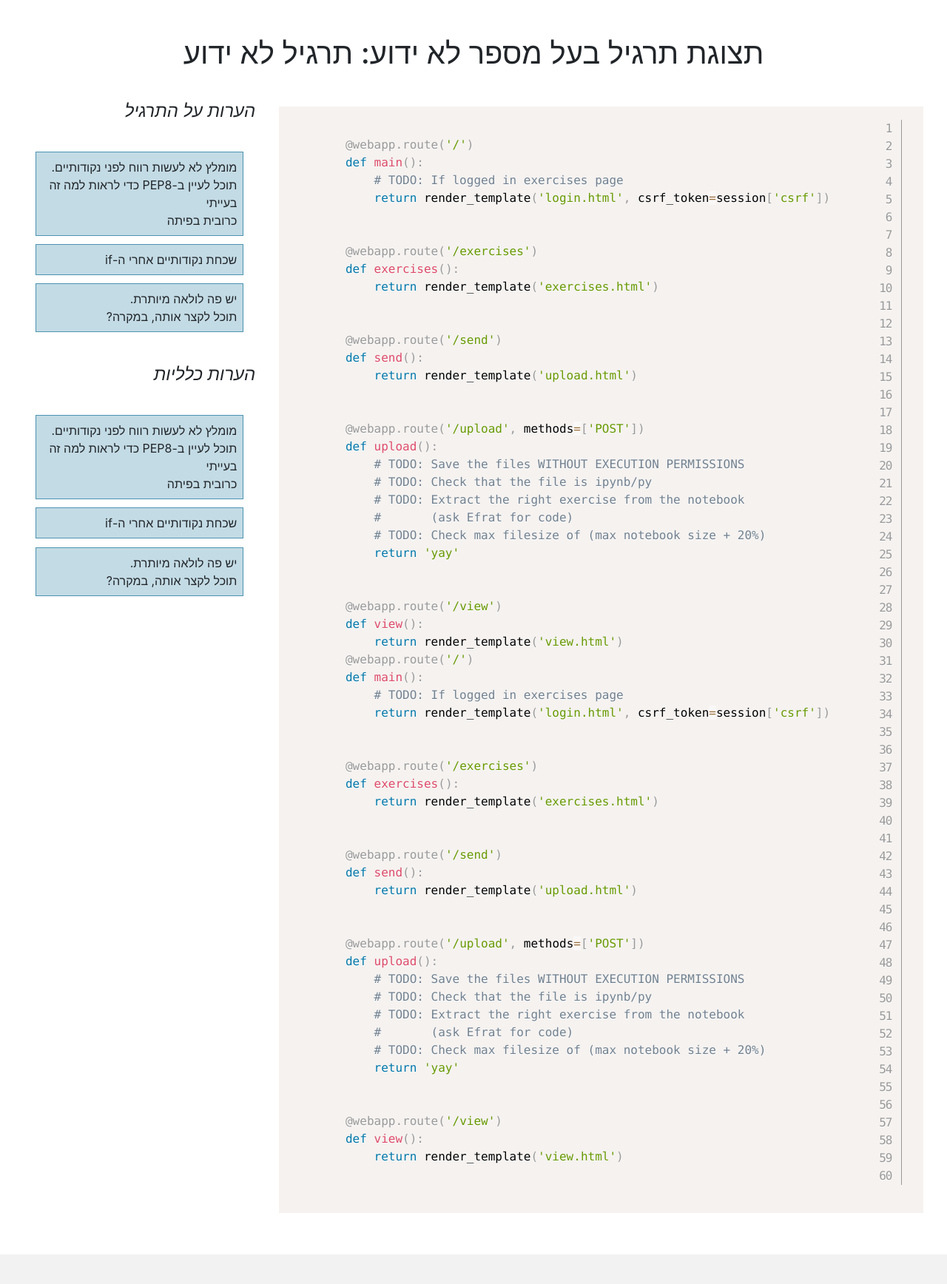
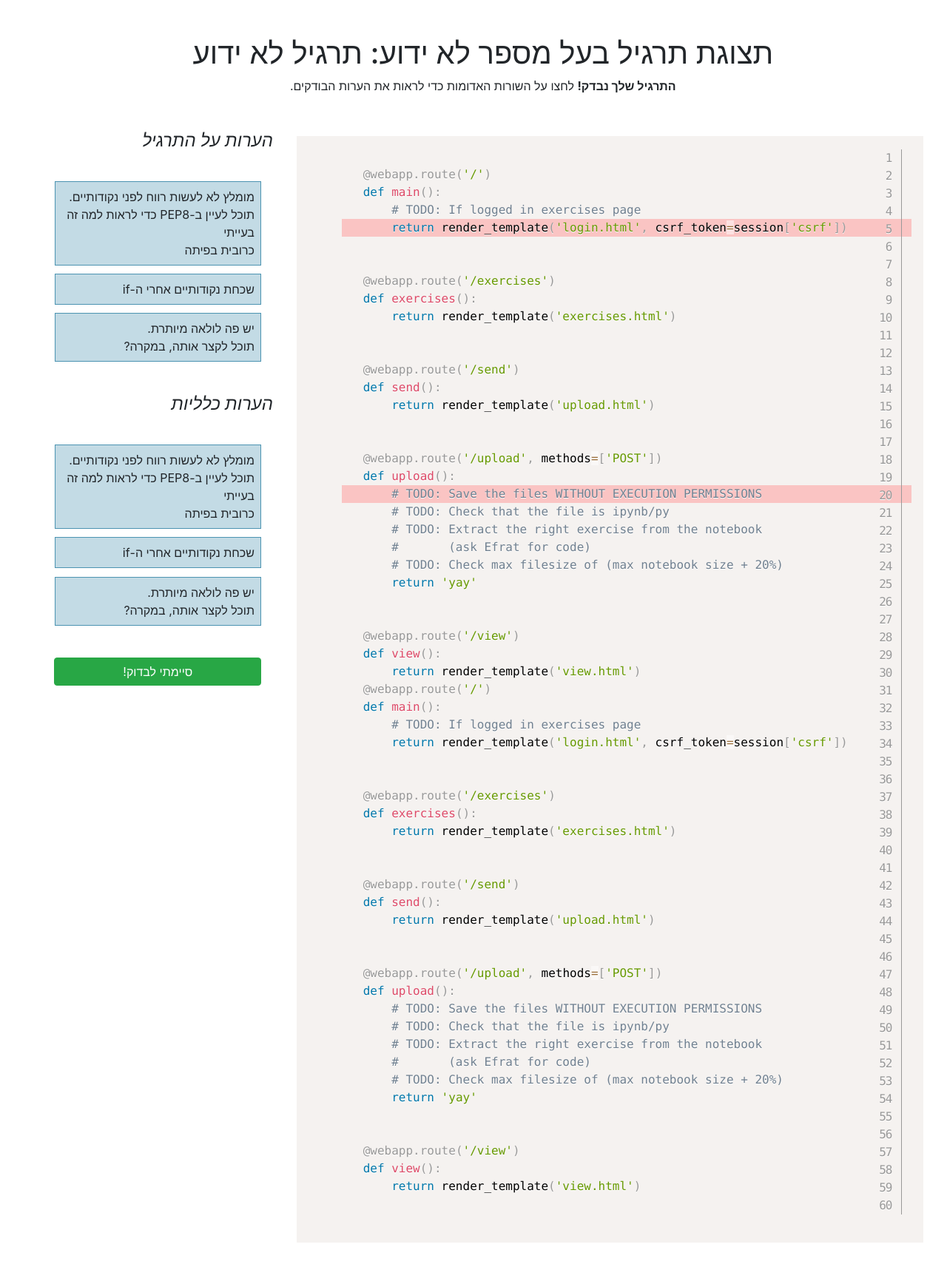
Before and after one commit to GreenLLC/FreeCourse-LMS, a Python web app: template templates/view.html in a window 1280 px wide. Shown: the whole page at 74% size. Before the commit the page ends 1696 px from the top, so only its background shows below. Run offline with Jinja, Linux system fonts and the light colour scheme; the template is opened without the code that fills it, so the values that code supplies are empty; some libraries are stand-ins or nearby versions.

Commit message:
Greatly improve exercise view

```diff
--- /dev/null
+++ b/static/comments.js
@@ -0,0 +1,77 @@
+const COMMENTED_LINE_COLOR = '#fac4c3';
+
+function markLine(target, color) {
+  if (target.dataset.marked === 'true') { return; }
+  if (color === true) {
+    color = COMMENTED_LINE_COLOR;
+  } else if (color === false) {
+    color = 'none';
+  }
+  target.style.background = color;
+}
+
+function addPopover(line, lineData) {
+  const commentElement = $(`.line[data-line="${line}"]`);
+  commentElement.popover({
+    html: true,
+    title: `שורה ${line}`,
+    content: lineData,
+    placement: 'left', // Actually right :P
+  });
+  commentElement[0].dataset.marked = true;
+}
+
+function createLineComments(comments) {
+  groupedComments = {};
+  comments.forEach((comment) => {
+    if (groupedComments[comment.line] === undefined) {
+      groupedComments[comment.line] = comment.text;
+    } else {
+      groupedComments[comment.line] += `<hr>${comment.text}`;
+    }
+  });
+  return groupedComments;
+}
+
+function treatComments(comments) {
+  comments = [{line: 5, text: 'הרצל אל תאכל כרובית בפיתה'}, {line: 5, text: "הרצל שוב פעם אכלת כרובית בפיתה. זו פעם מיליון שאני אומרת לך לא לאכול כרובית בפיתה!!!"}, {line: 20, text: "Hello"}]; // Mock data
+  if (comments === undefined) {
+    console.error('Probably bad xhr request');
+    return;
+  }
+  const lineComments = createLineComments(comments);
+  Object.keys(lineComments).forEach((line) => addPopover(line, lineComments[line]));
+  $("[data-toggle=popover]").popover();
+}
+
+
+function pullComments(exerciseId, callback) {
+  const url = `/comments/get/${exerciseId}`;
+  var xhr = new XMLHttpRequest();
+
+  xhr.onreadystatechange = function() {
+    if (xhr.readyState === 4) {
+      callback(xhr.response.json);
+    }
+  }
+
+  xhr.open('GET', url, true);
+  xhr.send('');
+}
+
+
+function addLineSpansToPre(items) {
+  Array.from(items).map((item) => {
+    item.innerHTML = item.innerHTML.split('\n').map((line, i) => {
+      return `<span data-line="${i + 1}" class="line"> ${line}</span>`;
+    }).join('\n');
+  });
+  window.dispatchEvent(new Event('lines-numbered'));
+}
+
+
+window.addEventListener('load', (event) => {
+  const exerciseId = 1; //  TODO: Get exercise id from URL
+  addLineSpansToPre(document.getElementsByTagName('pre'));
+  pullComments(exerciseId, treatComments);
+});
--- a/static/grader.js
+++ b/static/grader.js
@@ -1,32 +1,40 @@
 function trackDragAreas(items) {
-  function markLine(e, color) {
-      let span = (e.target.nodeType == 3) ? e.target.parentNode : e.target;
-      let target = span.closest('.line');
-      target.style.background = color;
+  const exerciseId = document.getElementById('code-view').dataset.id;
+
+  function _markLine(e, color) {
+    let span = (e.target.nodeType == 3) ? e.target.parentNode : e.target;
+    let target = span.closest('.line');
+    markLine(target, color);
   }
-
 
   Array.from(items).forEach((item) => {
     item.addEventListener('dragover', (e) => {
-      markLine(e, '#fac4c3');
+      e.preventDefault();
+      _markLine(e, true);
     }, false);
     item.addEventListener('dragleave', (e) => {
-      markLine(e, 'none');
-    }, false);
-    item.addEventListener('dragover', (e) => {
       e.preventDefault();
-      //markLine(e, 'none');
+      _markLine(e, false);
     }, false);
     item.addEventListener('dragenter', (e) => {
       e.preventDefault();
+    }, false);
+    item.addEventListener('mouseenter', (e) => {
+      e.preventDefault();
+      _markLine(e, true);
+    }, false);
+    item.addEventListener('mouseleave', (e) => {
+      e.preventDefault();
+      _markLine(e, false);
     }, false);
     item.addEventListener('drop', (e) => {
       e.preventDefault()
       let span = (e.target.nodeType == 3) ? e.target.parentNode : e.target;
       let target = span.closest('.line');
       let line = target.dataset.line;
-      console.log(e.dataTransfer.getData('text/plain'));
-      markLine(e, 'none');
+      let commentId = e.dataTransfer.getData('text/plain');
+      _markLine(e, false);
+      sendComment('id', exerciseId, line, commentId);
     }, false);
   });
 }
@@ -34,9 +42,7 @@ function trackDragAreas(items) {
 
 function trackDraggables(elements) {
   Array.from(elements).forEach((item) => {
-    console.log(item);
     item.addEventListener('dragstart', (e) => {
-      console.log(e.target.dataset.commentid);
       e.dataTransfer.setData('text/plain', e.target.dataset.commentid);
     });
   });
@@ -45,8 +51,18 @@ function trackDraggables(elements) {
 
 function sendComment(kind, exerciseId, line, commentData) {
   let xhr = new XMLHttpRequest();
-  xhr.open("POST", '/add/comment/', true);
+  xhr.open("POST", '/comments/add/', true);
   xhr.setRequestHeader('Content-Type', 'application/json');
+  xhr.onreadystatechange = () => {
+    if (xhr.readyState == 4) {
+      if (xhr.status == 200) {
+        console.log(xhr.responseText);
+      } else {
+        console.log(xhr.status);
+      }
+    }
+  }
+
   xhr.send(
     JSON.stringify({
       exercise: exerciseId,
@@ -55,6 +71,7 @@ function sendComment(kind, exerciseId, line, commentData) {
       kind: kind,  // Should be 'text' or 'id'
     })
   );
+
 }
 
 
@@ -68,22 +85,7 @@ function sendExistsComment(exerciseId, line, commentId) {
 }
 
 
-function drawComment(line, comment) {
-}
-
-
-function addLineSpansToPre(items) {
-  Array.from(items).map((item) => {
-    item.innerHTML = item.innerHTML.split('\n').map((line, i) => {
-     return `<span data-line="${i + 1}" class="line"> ${line}</span>`;
-    }).join('\n');
-  });
-}
-
-
-window.onload = function(e) {
-  let preElements = document.getElementsByTagName('pre');
-  addLineSpansToPre(preElements);
+window.addEventListener('lines-numbered', (event) => {
   trackDragAreas(document.getElementsByClassName('line'));
   trackDraggables(document.getElementsByClassName('known-comment'));
-}
+});
--- a/static/my.css
+++ b/static/my.css
@@ -170,9 +170,8 @@ i.fa {
 /* Check/see exercise view */
 #page-view {
   padding: 3rem 2rem;
-  width: 100vw;
+  width: 98vw;
   display: flex;
-  justify-content: center;
   justify-items: center;
   flex-direction: column;
 }
@@ -185,6 +184,7 @@ i.fa {
   justify-content: center;
   align-items: center;
   text-align: center;
+  flex-direction: column;
 }
 
 #view-body {
@@ -197,6 +197,25 @@ i.fa {
 
 .line-numbers-rows {
 }
+
+/*
+  background: #dfdfdf;
+  border-radius: 4px;
+  border: 1px solid #afafaf;
+  direction: rtl;
+  display: flex;
+  flex-direction: column;
+  margin-right: 3rem;
+  align-items: center;
+  justify-content: center;
+  padding: 1rem;
+  text-align: right;
+  width: 30vw;
+}
+
+#grader-comments p {
+  margin-bottom: 0;
+}*/
 
 #code-view {
   grid-area: code;
@@ -246,4 +265,24 @@ span.line {
   display: inline-block;
   direction: ltr;
   text-align: left;
+  cursor: pointer;
 }
+
+#grader-buttons {
+  display: flex;
+  justify-content: center;
+  align-items: center;
+  width: 100%;
+}
+
+#save-check {
+  display: flex;
+  width: 90%;
+  justify-content: center;
+  align-items: center;
+}
+
+
+.line[data-marked="true"] {
+  background: #fac4c3;
+}
--- a/templates/base.html
+++ b/templates/base.html
@@ -11,6 +11,5 @@
 </head>
 <body>
     {% block page_content %}{% endblock %}
-    <script src="{{ url_for('static', filename='my.js') }}"></script>
 </body>
 </html>
--- a/templates/login.html
+++ b/templates/login.html
@@ -20,7 +20,7 @@
                 <div class="form-group">
                     <input class="form-control form-control-lg" type="hidden" name="csrf_token" id="csrf_token" value="{{ csrf_token() }}" required>
                 </div>
-                <input type="submit" value="התחבר!" class="btn btn-primary btn-lg btn-block">
+                <button class="btn btn-primary btn-lg btn-block">התחבר</button>
             </form>
         </div>
     </div>
--- a/templates/view.html
+++ b/templates/view.html
@@ -3,10 +3,11 @@
 {% block page_content %}
 <div id="page-view">
   <div id="view-head">
-    <h1>תצוגת תרגיל {{ exercise_id or "בעל מספר לא ידוע" }}: {{ exercise_name or "תרגיל לא ידוע" }}</h1>
+    <h1>תצוגת תרגיל {{ exercise_number or "בעל מספר לא ידוע" }}: {{ exercise_name or "תרגיל לא ידוע" }}</h1>
+    <p id="checked-msg"><strong>התרגיל שלך נבדק!</strong> לחצו על השורות האדומות כדי לראות את הערות הבודקים.</p>
   </div>
   <div id="view-body">
-    <div id="code-view">
+    <div id="code-view" data-id="{{ exercise_id or 1 }}">
       <pre>
         <code class="language-python line-numbers highlight">
   @webapp.route('/')
@@ -83,14 +84,20 @@
       <div id="all-comments">
         <h2>הערות כלליות</h2>
         <ol id="all-comments-list" class="comments all-comments">
-          <li class="known-comment" draggable="true" data-commentid="1">מומלץ לא לעשות רווח לפני נקודותיים.<br>תוכל לעיין ב-PEP8 כדי לראות למה זה בעייתי<br>כרובית בפיתה</li>
-          <li class="known-comment" draggable="true" data-commentid="2">שכחת נקודותיים אחרי ה-if</li>
-          <li class="known-comment"draggable="true" data-commentid="3">יש פה לולאה מיותרת.<br>תוכל לקצר אותה, במקרה?</li>
+          <li class="known-comment" draggable="true" data-commentid="4">מומלץ לא לעשות רווח לפני נקודותיים.<br>תוכל לעיין ב-PEP8 כדי לראות למה זה בעייתי<br>כרובית בפיתה</li>
+          <li class="known-comment" draggable="true" data-commentid="5">שכחת נקודותיים אחרי ה-if</li>
+          <li class="known-comment"draggable="true" data-commentid="6">יש פה לולאה מיותרת.<br>תוכל לקצר אותה, במקרה?</li>
         </ol>
+      </div>
+      <div id="grader-buttons">
+        <button id="save-check" class="btn btn-success">סיימתי לבדוק!</button>
       </div>
     </div>
   </div>
 </div>
+<script src="https://code.jquery.com/jquery-3.4.1.min.js" integrity="sha256-CSXorXvZcTkaix6Yvo6HppcZGetbYMGWSFlBw8HfCJo=" crossorigin="anonymous"></script>
+<script src="https://stackpath.bootstrapcdn.com/bootstrap/4.4.1/js/bootstrap.bundle.min.js" integrity="sha384-6khuMg9gaYr5AxOqhkVIODVIvm9ynTT5J4V1cfthmT+emCG6yVmEZsRHdxlotUnm" crossorigin="anonymous"></script>
 <script src="{{ url_for('static', filename='prism.js') }}"></script>
+<script src="{{ url_for('static', filename='comments.js') }}"></script>
 <script src="{{ url_for('static', filename='grader.js') }}"></script>
-  {% endblock %}
+{% endblock %}
```
